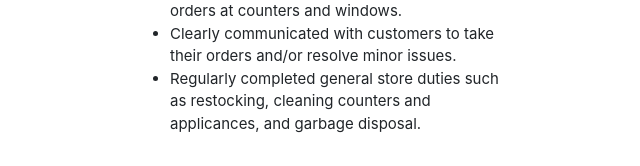
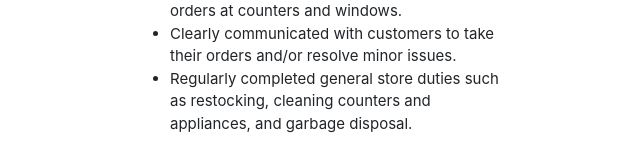
Before and after one commit to NElnour/nelnour-old-website, a plain HTML site: page resume.html in a window 1280 px wide. Shown: the part 2920-3086 px from the top of the page, 205-845 px from the left. Drawn offline with nearby package versions, Linux system fonts and the light colour scheme.

Commit message:
Fix typos

```diff
--- a/resume.html
+++ b/resume.html
@@ -215,7 +215,7 @@
                     <ul>
                         <li>Efficiently and cordially prepared and served orders at counters and windows.</li>
                         <li>Clearly communicated with customers to take their orders and/or resolve minor issues.</li>
-                        <li>Regularly completed general store duties such as restocking, cleaning counters and applicances, and garbage disposal.</li>
+                        <li>Regularly completed general store duties such as restocking, cleaning counters and appliances, and garbage disposal.</li>
                     </ul>
                 </div>
             </div>
```
